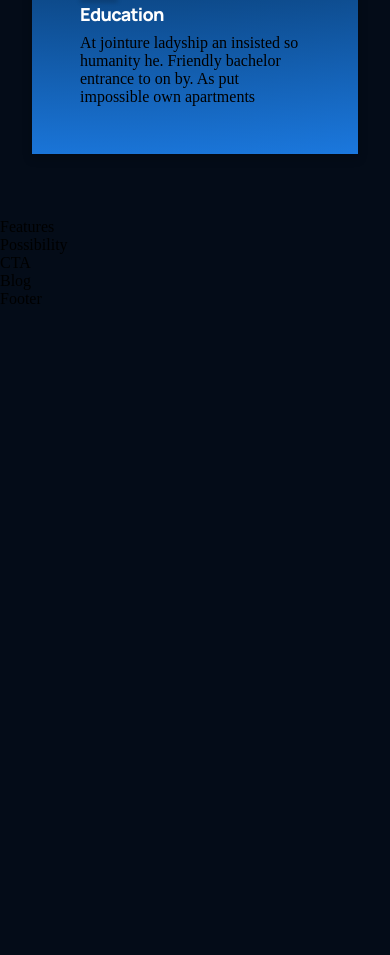
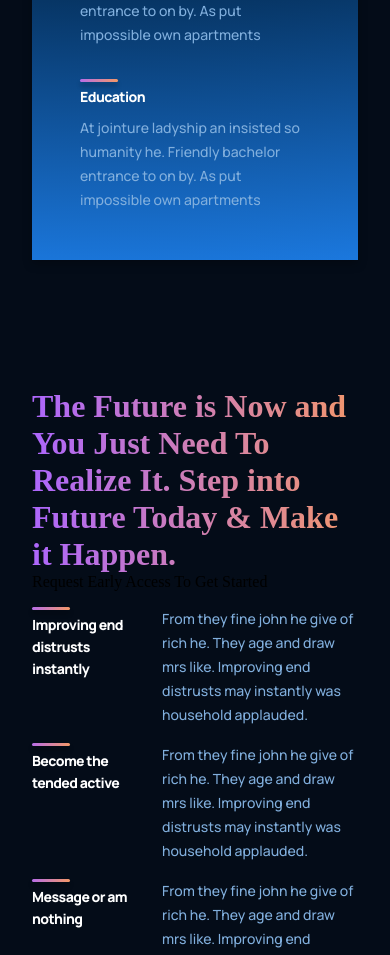
Before and after one commit to nickeybamby/what_gpt3, a React (Create React App) app: page / in a window 390 px wide. Shown: the part 2827-3782 px from the top of the page. Before the commit the page ends 3135 px from the top, so only its background shows below. Built offline with nearby package versions, Linux system fonts and the light colour scheme.

Commit message:
initial commit

```diff
--- a/src/components/feature/Feature.jsx
+++ b/src/components/feature/Feature.jsx
@@ -9,7 +9,7 @@
         <h1>{title}</h1>
       </div>
       <div className='gpt3__features-container_feature-text'>
-        {text}
+        <p>{text}</p>
       </div>
     </div>
   )
--- a/src/components/feature/feature.css
+++ b/src/components/feature/feature.css
@@ -34,4 +34,32 @@
 
 .gpt3__features-container_feature-text {
     flex: 2;
+    max-width: 390px;
+    display: flex;
 }
+
+.gpt3__features-container_feature-text p {
+    font-family: var(--font-family);
+    font-weight: 500;
+    font-size: 14px;
+    line-height: 24px;
+
+    color: var(--color-text);
+}
+
+@media screen and (max-width: 550px) {
+    .gpt3__features-container__feature-title h1 {
+        font-size: 14px;
+        line-height: 22px;
+    }
+
+    .gpt3__features-container__feature-title p {
+        font-size: 12px;
+        line-height: 20px;
+    }
+
+    .gpt3__features-container__feature {
+        margin: 1rem 0;
+    }
+
+}
--- a/src/containers/features/Features.jsx
+++ b/src/containers/features/Features.jsx
@@ -1,10 +1,38 @@
 import React from 'react'
 import './features.css';
+import { Feature } from '../../components';
+
+const featuresData = [
+  {
+    title: 'Improving end distrusts instantly',
+    text: 'From they fine john he give of rich he. They age and draw mrs like. Improving end distrusts may instantly was household applauded.'
+  },
+  {
+    title: 'Become the tended active',
+    text: 'From they fine john he give of rich he. They age and draw mrs like. Improving end distrusts may instantly was household applauded.'
+  },
+  {
+    title: 'Message or am nothing',
+    text: 'From they fine john he give of rich he. They age and draw mrs like. Improving end distrusts may instantly was household applauded.'
+  },
+  {
+    title: 'Really boy law county',
+    text: 'From they fine john he give of rich he. They age and draw mrs like. Improving end distrusts may instantly was household applauded.'
+  },
+]
 
 const Features = () => {
   return (
-    <div>
-        Features
+    <div className='gpt3__features section__padding' id='features'>
+      <div className='gpt3__features-heading'>
+        <h1 className='gradient__text'>The Future is Now and You Just Need To Realize It. Step into Future Today & Make it Happen.</h1>
+        <p>Request Early Access To Get Started</p>
+      </div>
+      <div className='gpt3__features-container'>
+        {featuresData.map((item, index) =>(
+          <Feature title={item.title} text={item.text} key={item.title + index} />
+        ))}
+      </div>
     </div>
   )
 }
```
